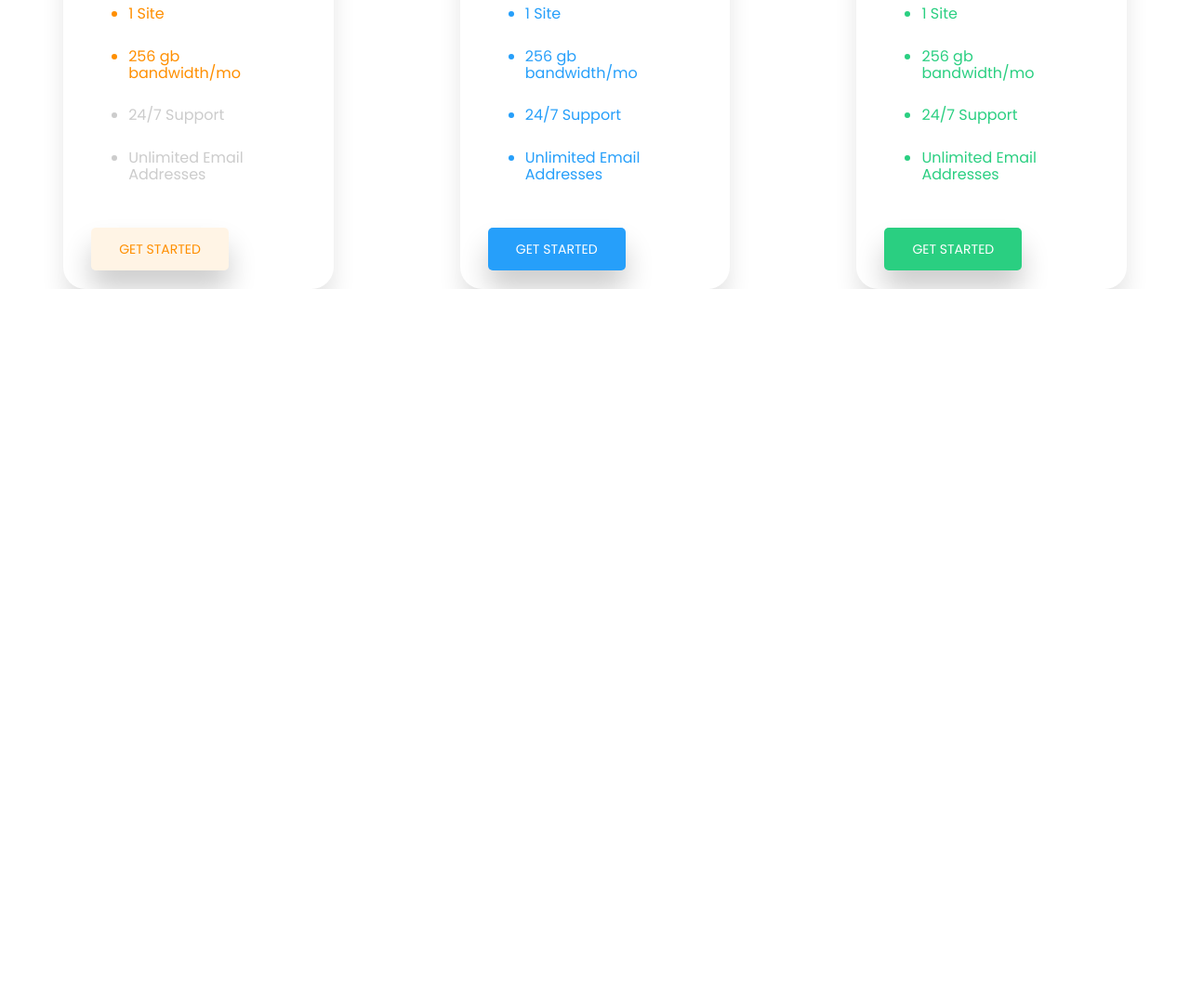
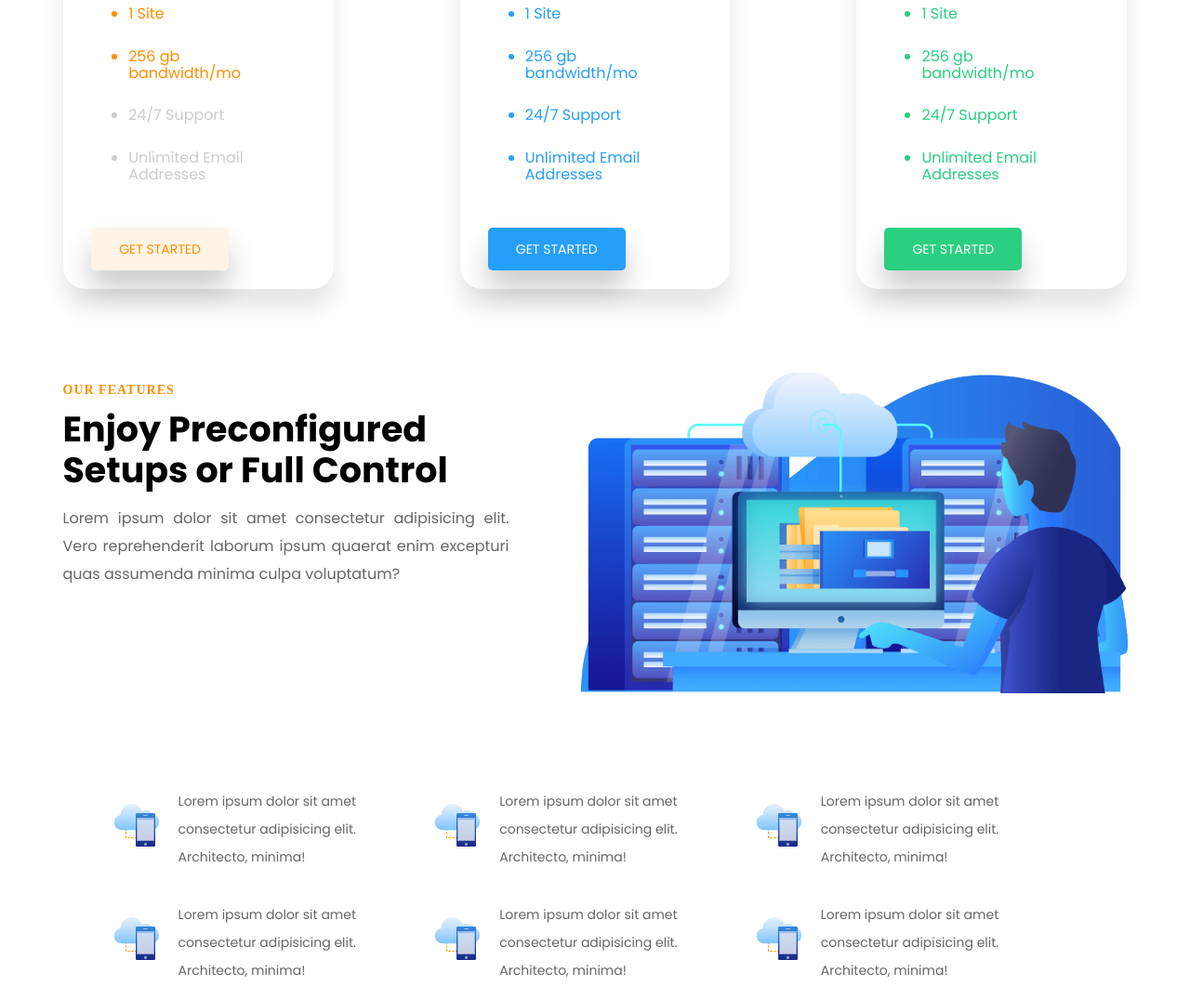
Before and after one commit to wilsen2020/hosting, a plain HTML site: page index.html in a window 1280 px wide. Shown: the part 2607-3682 px from the top of the page at 93% size. Before the commit the page ends 2918 px from the top, so only its background shows below. Drawn offline with Linux system fonts and the light colour scheme.

Commit message:
add features

```diff
--- a/estilos.css
+++ b/estilos.css
@@ -303,7 +303,88 @@ display: flex;
 hr{
     position:absolute;
     left: 0;
-    top:140px;
+    top: 140px;;
     width: 100%;
     border-color: #2423230d;
 }
+
+/* OUR FEATURES */
+
+#features{
+    padding-top: 90px;
+
+}
+
+#features h2{
+    font-family: 'Rubik';
+    font-weigth:500;
+    text-transform: uppercase;
+    font-size: 14px;
+    color: #ff8f00;
+    letter-spacing: 1px;
+}
+
+#features h3{
+    font-weigth: bold;
+    font-size: 38px;
+    margin:0;
+}
+
+#features p{
+    color:#666;
+    line-height: 30px;
+}
+
+#features .contenedor_features{
+    display: flex;
+    justify-content:center;
+    margin: auto;
+    max-width: 1200px;
+    padding-bottom:80px;
+}
+
+#features .titular{
+    width: 40%;
+    margin-right: 77px ;
+}
+
+ .imagen_features{
+     width: 49%;
+}
+
+.imagen_features img{
+    width: 100%;
+}
+
+
+.contenedor_features2{
+    display: flex;
+    flex-direction: column;
+    border-top: 5px solid #ccc;
+    padding-top: 40px;
+}
+
+.features-1, .features-2{
+    display: flex;
+    flex-wrap: wrap;
+    justify-content: center;
+}
+
+.feature{
+    width: 30%;
+}
+
+.feature ul{
+    display: flex;
+    align-items: center;
+    padding: 0;
+    list-style: none;
+}
+
+.feature li:nth-child(2){
+    margin-left: 20px;
+    margin-right: 10px;
+    color:#666;
+    font-size: 14px;
+    line-height: 30px;
+}
--- a/index.html
+++ b/index.html
@@ -143,5 +143,66 @@
         </div>
     </section>
 
+    <section id="features">
+        <div class="contenedor_features">
+            <div class="titular features">
+                <h2>OUR FEATURES</h2>
+                <h3>Enjoy Preconfigured Setups or Full Control</h3>
+                <p>Lorem ipsum dolor sit amet consectetur adipisicing elit. Vero reprehenderit laborum ipsum quaerat enim excepturi quas assumenda minima culpa voluptatum?</p>
+            </div>
+            <div class="imagen_features">
+                <img src="imagenes/features-grande.png" alt="">
+            </div>
+        </div>
+
+        <div class="contenedor contenedor-features2">
+            <div class="features-1">
+                <div class="feature">
+                    <ul>
+                        <li> <img src="/imagenes/features-chica.png" alt=""></li>
+                        <li> Lorem ipsum dolor sit amet consectetur adipisicing elit. Architecto, minima!</li>
+                    </ul>
+                </div>
+
+                <div class="feature">
+                    <ul>
+                        <li> <img src="/imagenes/features-chica.png" alt=""></li>
+                        <li> Lorem ipsum dolor sit amet consectetur adipisicing elit. Architecto, minima!</li>
+                    </ul>
+                </div>
+
+                <div class="feature">
+                    <ul>
+                        <li> <img src="/imagenes/features-chica.png" alt=""></li>
+                        <li> Lorem ipsum dolor sit amet consectetur adipisicing elit. Architecto, minima!</li>
+                    </ul>
+                </div>
+            </div>
+
+            <div class="features-2">
+                <div class="feature">
+                    <ul>
+                        <li> <img src="/imagenes/features-chica.png" alt=""></li>
+                        <li> Lorem ipsum dolor sit amet consectetur adipisicing elit. Architecto, minima!</li>
+                    </ul>
+                </div>
+
+                <div class="feature">
+                    <ul>
+                        <li> <img src="/imagenes/features-chica.png" alt=""></li>
+                        <li> Lorem ipsum dolor sit amet consectetur adipisicing elit. Architecto, minima!</li>
+                    </ul>
+                </div>
+
+                <div class="feature">
+                    <ul>
+                        <li> <img src="/imagenes/features-chica.png" alt=""></li>
+                        <li> Lorem ipsum dolor sit amet consectetur adipisicing elit. Architecto, minima!</li>
+                    </ul>
+                </div>
+            </div>
+        </div>
+    </section>
+
 </body>
 </html>
```
